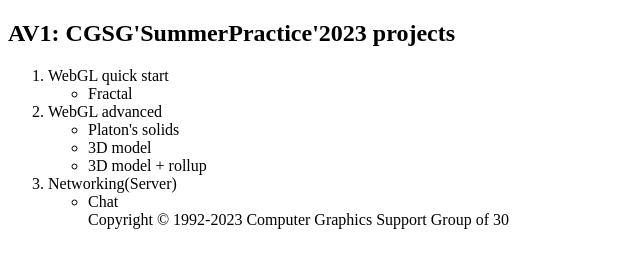
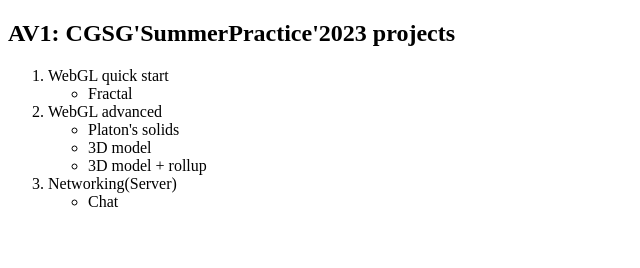
Before and after one commit to Artem-Vysotin-AV1/Artem-Vysotin-AV1.github.io, a plain HTML site: page index.html in a window 1280 px wide. Shown: the whole page, without its empty margins (0-640 px from the left). Drawn offline with Linux system fonts and the light colour scheme.

Commit message:
Update index.html

```diff
--- a/index.html
+++ b/index.html
@@ -24,4 +24,3 @@
   <ol>
 </body>
 </html>
-Copyright © 1992-2023 Computer Graphics Support Group of 30
```
